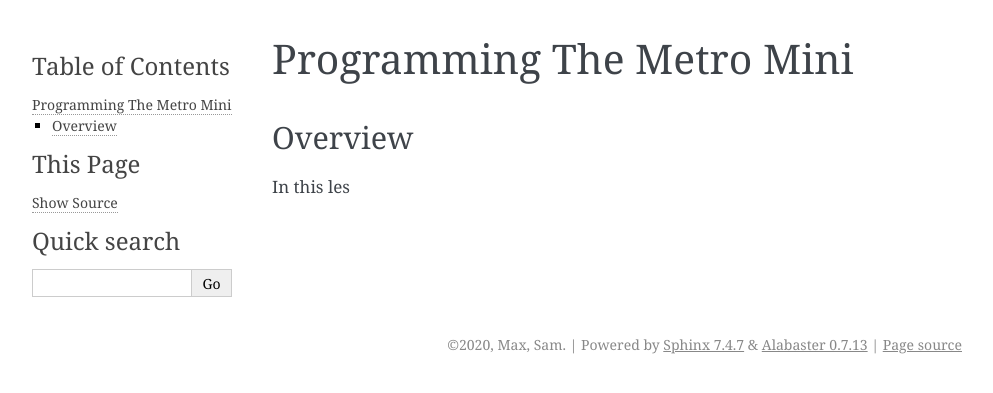
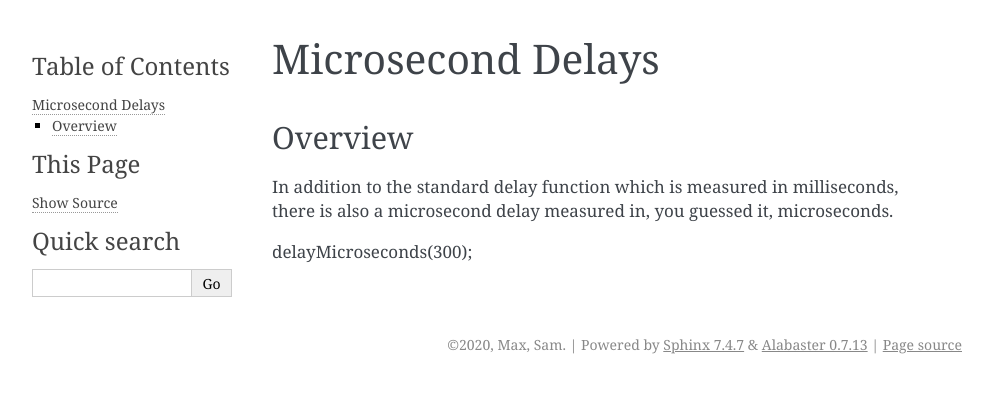
Before and after one commit to maxtkc/mvths-wiki, a Sphinx documentation site: the page built from docs/025b-microsecond-delay.rst, in a window 1280 px wide. Shown: the top 393 px of the page, without its empty margins (148-1141 px from the left). Built offline with Sphinx 7.4.7, drawn with Linux system fonts in a browser that asks for light colours.

Commit message:
Update 025b-microsecond-delay.rst

```diff
--- a/docs/025b-microsecond-delay.rst
+++ b/docs/025b-microsecond-delay.rst
@@ -1,7 +1,9 @@
-Programming The Metro Mini
+Microsecond Delays
 ==========================
 
 Overview
 --------
 
-In this les
+In addition to the standard delay function which is measured in milliseconds, there is also a microsecond delay measured in, you guessed it, microseconds.
+
+delayMicroseconds(300);
```
